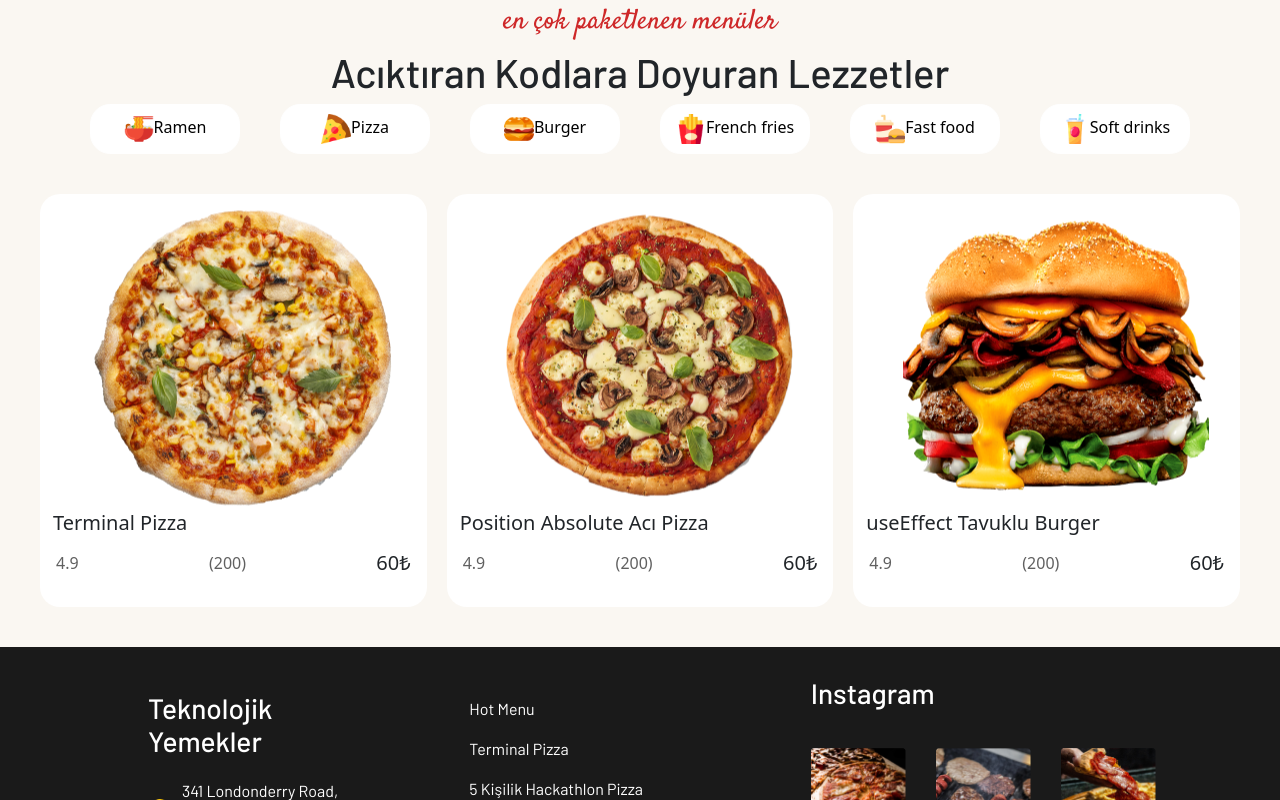
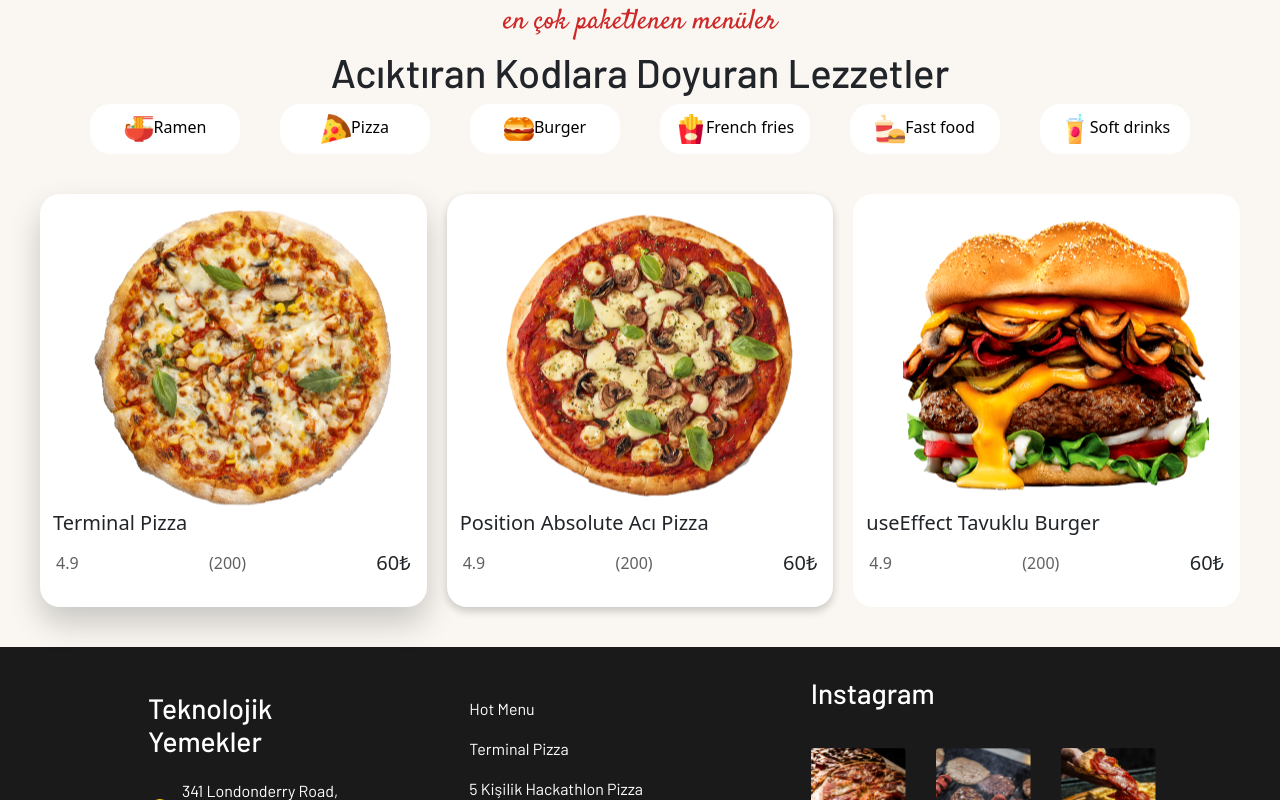
Before and after one commit to burakdemirhan/pizza-project, a React (Vite) app: page / in a window 1280 px wide. In both pictures the pointer is over the element 233 px from the left and 1669 px from the top of the page. Shown: the part 1269-2069 px from the top of the page. Built offline with nearby package versions, Linux system fonts and the light colour scheme; a web font is replaced by a local one.

Commit message:
cardlara hover eklendi

```diff
--- a/src/components/Anasayfa.css
+++ b/src/components/Anasayfa.css
@@ -205,16 +205,31 @@ color: #CE2829;
   background-color: white;
   border-radius: 20px;
   width: 33.3%;
+  box-shadow: 0 4px 8px 0 rgba(0,0,0,0.2);
+  transition: 0.3s;
+}
+.card-1:hover {
+  box-shadow: 0 16px 32px 0 rgba(0,0,0,0.2);
 }
 .card-2{
   background-color: white;
   width: 33.3%;
   border-radius: 20px;
+  box-shadow: 0 4px 8px 0 rgba(0,0,0,0.2);
+  transition: 0.3s;
+}
+.card-2:hover {
+  box-shadow: 0 16px 32px 0 rgba(0,0,0,0.2);
 }
 .card-3{
   background-color: white;
   width: 33.3%;
   border-radius: 20px;
+  box-shadow: 0 16px 32px0 rgba(0,0,0,0.2);
+  transition: 0.3s;
+}
+.card-3:hover {
+  box-shadow: 0 16px 32px 0 rgba(0, 0, 0, 0.2);
 }
 .food-inc{
   display: flex;
```
